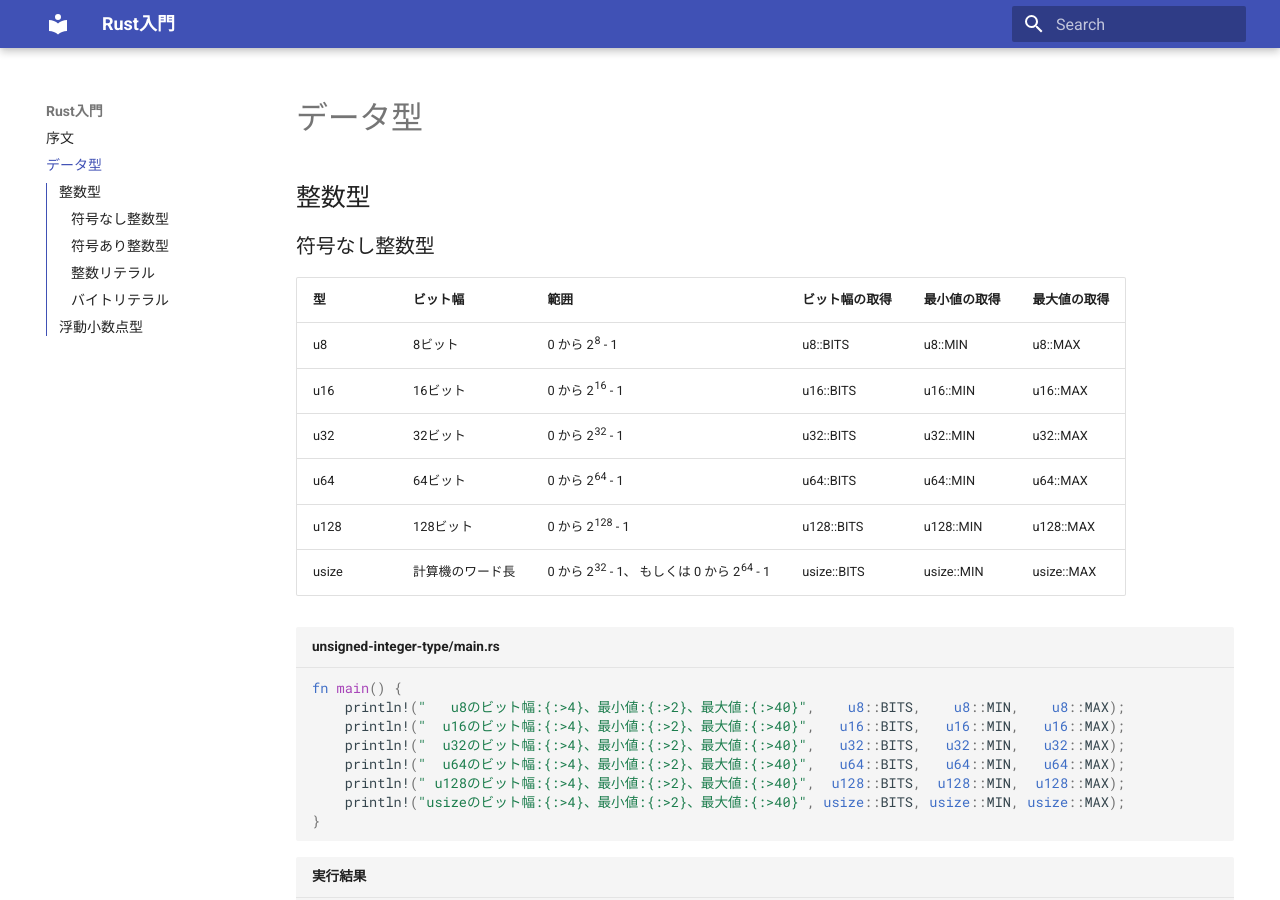
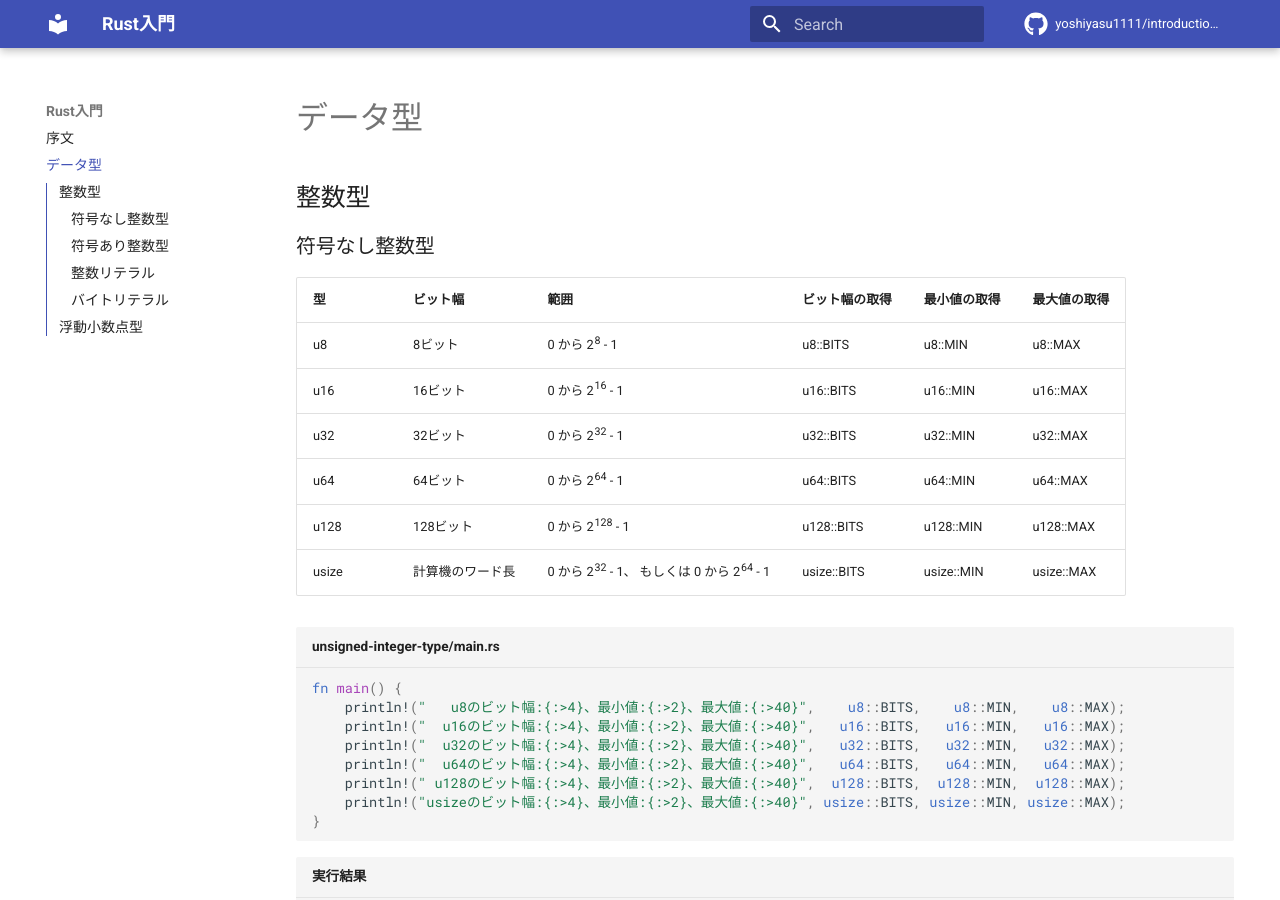
Before and after one commit to yoshiyasu1111/introduction-rust, an MkDocs documentation site: the page built from docs/docs/data_type.md, in a window 1280 px wide and 900 px high. Built offline with MkDocs 1.6.1 and Material for MkDocs 9.7.7, drawn with Linux system fonts in a browser that asks for light colours; nearby versions of some CDN libraries; comment, search, counter and statistics services are not loaded.

Commit message:
add project's git repository

```diff
--- a/docs/mkdocs.yml
+++ b/docs/mkdocs.yml
@@ -6,6 +6,8 @@ theme:
   features:
     - toc.integrate
     - content.code.annotate
+  icon:
+    repo: fontawesome/brands/github
 
 nav:
   - 序文: index.md
@@ -25,6 +27,9 @@ markdown_extensions:
 extra_css:
     - "https://maxcdn.bootstrapcdn.com/font-awesome/4.6.1/css/font-awesome.min.css"
 
+repo_url: https://github.com/yoshiyasu1111/introduction-rust
+repo_name: yoshiyasu1111/introduction-rust
+
 extra:
   analytics:
     provider: google
```
